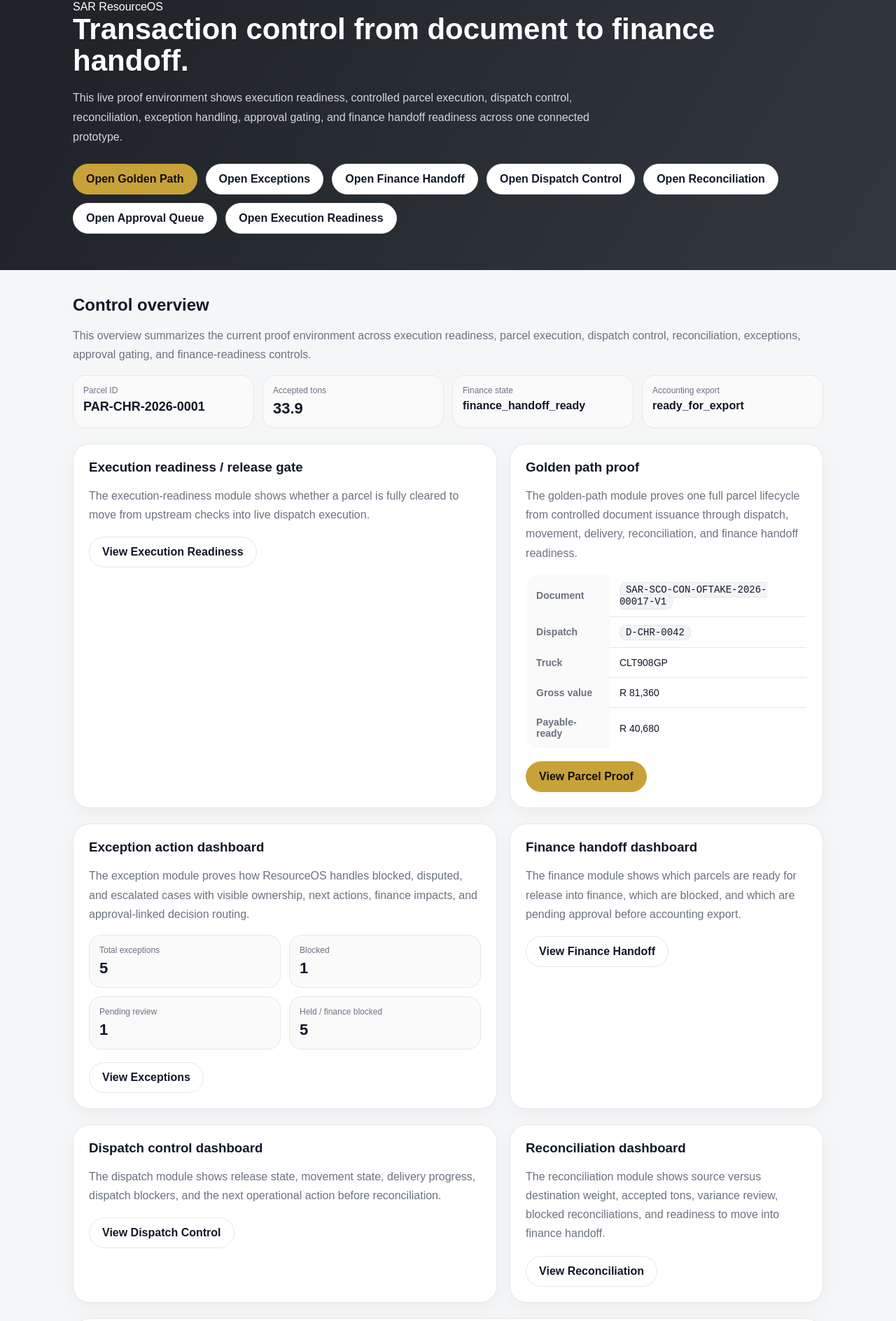
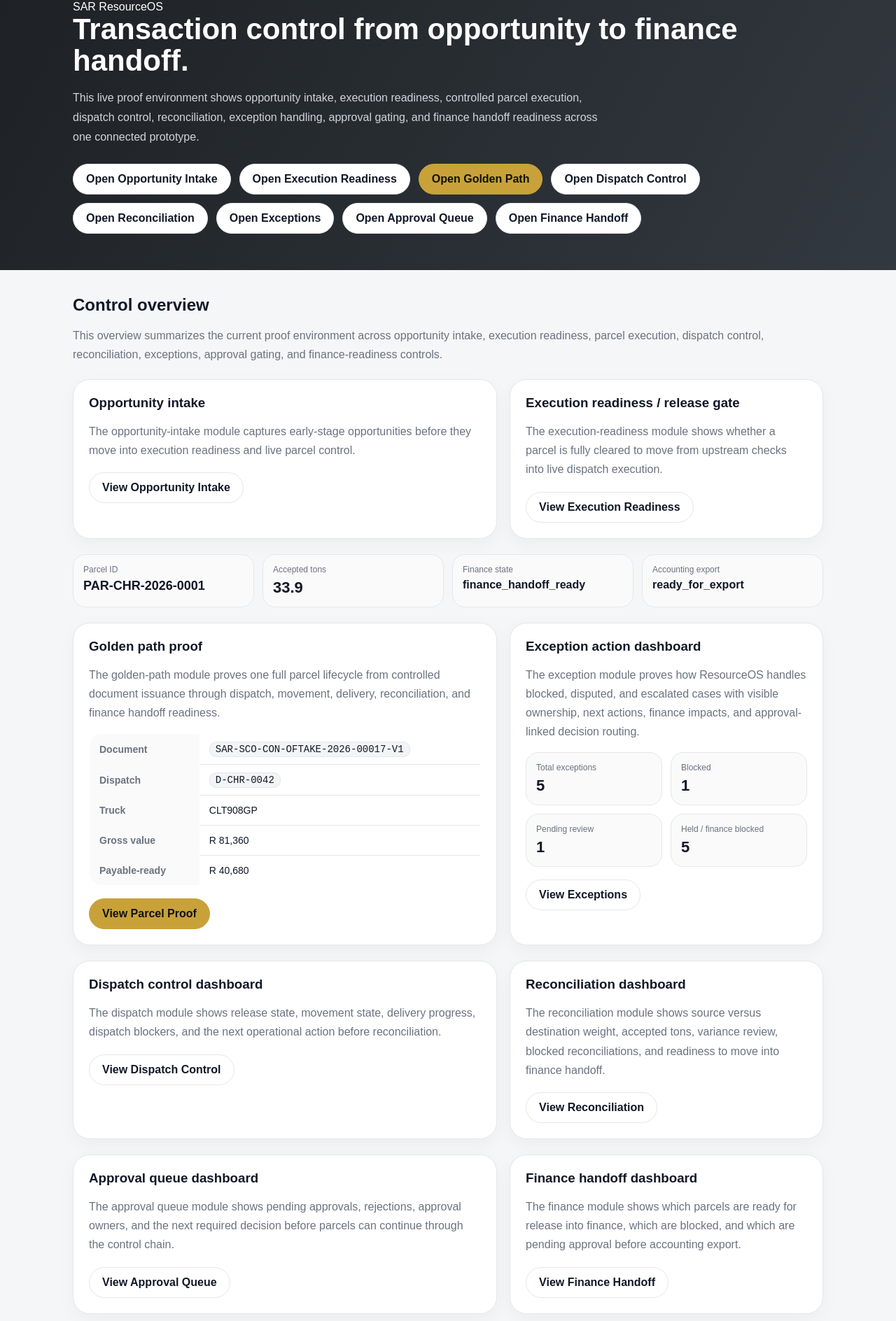
Before and after one commit to shobanesiyanda/sar-resourceos-golden-path-proof, a Next.js app: page / in a window 1280 px wide. Shown: the part 240-2128 px from the top of the page at 70% size. Built offline with nearby package versions, Linux system fonts and the light colour scheme.

Commit message:
Add opportunity intake to homepage

```diff
--- a/app/page.tsx
+++ b/app/page.tsx
@@ -1,4 +1,3 @@
-// execution readiness homepage trigger
 import Header from "../components/Header";
 import { getGoldenPathParcel } from "../lib/goldenPath";
 import { getExceptions } from "../lib/exceptions";
@@ -20,30 +19,30 @@ export default function HomePage() {
       <section className="hero">
         <div className="container">
           <div className="eyebrow">SAR ResourceOS</div>
-          <h1>Transaction control from document to finance handoff.</h1>
+          <h1>Transaction control from opportunity to finance handoff.</h1>
           <p>
-            This live proof environment shows execution readiness, controlled parcel execution,
-            dispatch control, reconciliation, exception handling, approval gating, and finance
-            handoff readiness across one connected prototype.
+            This live proof environment shows opportunity intake, execution readiness,
+            controlled parcel execution, dispatch control, reconciliation, exception handling,
+            approval gating, and finance handoff readiness across one connected prototype.
           </p>
 
           <div style={{ display: "flex", gap: 12, flexWrap: "wrap", marginTop: 24 }}>
-            <a className="btn btn-primary" href="/golden-path">
-              Open Golden Path
+            <a
+              className="btn"
+              href="/opportunity-intake"
+              style={{ background: "white", color: "#111827", borderColor: "#e5e7eb" }}
+            >
+              Open Opportunity Intake
             </a>
             <a
               className="btn"
-              href="/exceptions"
+              href="/execution-readiness"
               style={{ background: "white", color: "#111827", borderColor: "#e5e7eb" }}
             >
-              Open Exceptions
+              Open Execution Readiness
             </a>
-            <a
-              className="btn"
-              href="/finance-handoff"
-              style={{ background: "white", color: "#111827", borderColor: "#e5e7eb" }}
-            >
-              Open Finance Handoff
+            <a className="btn btn-primary" href="/golden-path">
+              Open Golden Path
             </a>
             <a
               className="btn"
@@ -61,6 +60,13 @@ export default function HomePage() {
             </a>
             <a
               className="btn"
+              href="/exceptions"
+              style={{ background: "white", color: "#111827", borderColor: "#e5e7eb" }}
+            >
+              Open Exceptions
+            </a>
+            <a
+              className="btn"
               href="/approval-queue"
               style={{ background: "white", color: "#111827", borderColor: "#e5e7eb" }}
             >
@@ -68,10 +74,10 @@ export default function HomePage() {
             </a>
             <a
               className="btn"
-              href="/execution-readiness"
+              href="/finance-handoff"
               style={{ background: "white", color: "#111827", borderColor: "#e5e7eb" }}
             >
-              Open Execution Readiness
+              Open Finance Handoff
             </a>
           </div>
         </div>
@@ -83,14 +89,44 @@ export default function HomePage() {
             <div>
               <h2>Control overview</h2>
               <p className="muted">
-                This overview summarizes the current proof environment across execution readiness,
-                parcel execution, dispatch control, reconciliation, exceptions, approval gating,
-                and finance-readiness controls.
+                This overview summarizes the current proof environment across opportunity intake,
+                execution readiness, parcel execution, dispatch control, reconciliation, exceptions,
+                approval gating, and finance-readiness controls.
               </p>
             </div>
           </div>
 
-          <div className="kpis">
+          <div className="grid grid-2" style={{ marginTop: 22 }}>
+            <div className="card">
+              <h3>Opportunity intake</h3>
+              <p className="muted">
+                The opportunity-intake module captures early-stage opportunities before they move
+                into execution readiness and live parcel control.
+              </p>
+
+              <div style={{ display: "flex", gap: 12, flexWrap: "wrap", marginTop: 18 }}>
+                <a className="btn" href="/opportunity-intake">
+                  View Opportunity Intake
+                </a>
+              </div>
+            </div>
+
+            <div className="card">
+              <h3>Execution readiness / release gate</h3>
+              <p className="muted">
+                The execution-readiness module shows whether a parcel is fully cleared to move
+                from upstream checks into live dispatch execution.
+              </p>
+
+              <div style={{ display: "flex", gap: 12, flexWrap: "wrap", marginTop: 18 }}>
+                <a className="btn" href="/execution-readiness">
+                  View Execution Readiness
+                </a>
+              </div>
+            </div>
+          </div>
+
+          <div className="kpis" style={{ marginTop: 22 }}>
             <div className="kpi">
               <div className="label">Parcel ID</div>
               <div className="value" style={{ fontSize: 18 }}>
@@ -116,20 +152,6 @@ export default function HomePage() {
           </div>
 
           <div className="grid grid-2" style={{ marginTop: 22 }}>
-            <div className="card">
-              <h3>Execution readiness / release gate</h3>
-              <p className="muted">
-                The execution-readiness module shows whether a parcel is fully cleared to move
-                from upstream checks into live dispatch execution.
-              </p>
-
-              <div style={{ display: "flex", gap: 12, flexWrap: "wrap", marginTop: 18 }}>
-                <a className="btn" href="/execution-readiness">
-                  View Execution Readiness
-                </a>
-              </div>
-            </div>
-
             <div className="card">
               <h3>Golden path proof</h3>
               <p className="muted">
@@ -173,9 +195,7 @@ export default function HomePage() {
                 </a>
               </div>
             </div>
-          </div>
 
-          <div className="grid grid-2" style={{ marginTop: 22 }}>
             <div className="card">
               <h3>Exception action dashboard</h3>
               <p className="muted">
@@ -212,20 +232,6 @@ export default function HomePage() {
                 </a>
               </div>
             </div>
-
-            <div className="card">
-              <h3>Finance handoff dashboard</h3>
-              <p className="muted">
-                The finance module shows which parcels are ready for release into finance,
-                which are blocked, and which are pending approval before accounting export.
-              </p>
-
-              <div style={{ display: "flex", gap: 12, flexWrap: "wrap", marginTop: 18 }}>
-                <a className="btn" href="/finance-handoff">
-                  View Finance Handoff
-                </a>
-              </div>
-            </div>
           </div>
 
           <div className="grid grid-2" style={{ marginTop: 22 }}>
@@ -258,7 +264,8 @@ export default function HomePage() {
             </div>
           </div>
 
-          <div className="card" style={{ marginTop: 22 }}>
+          <div className="grid grid-2" style={{ marginTop: 22 }}>
+            <div className="card">
               <h3>Approval queue dashboard</h3>
               <p className="muted">
                 The approval queue module shows pending approvals, rejections, approval owners,
@@ -271,6 +278,21 @@ export default function HomePage() {
                 </a>
               </div>
             </div>
+
+            <div className="card">
+              <h3>Finance handoff dashboard</h3>
+              <p className="muted">
+                The finance module shows which parcels are ready for release into finance,
+                which are blocked, and which are pending approval before accounting export.
+              </p>
+
+              <div style={{ display: "flex", gap: 12, flexWrap: "wrap", marginTop: 18 }}>
+                <a className="btn" href="/finance-handoff">
+                  View Finance Handoff
+                </a>
+              </div>
+            </div>
+          </div>
         </div>
       </section>
     </>
```
Lines whose indentation alone changed are shown as unchanged.
